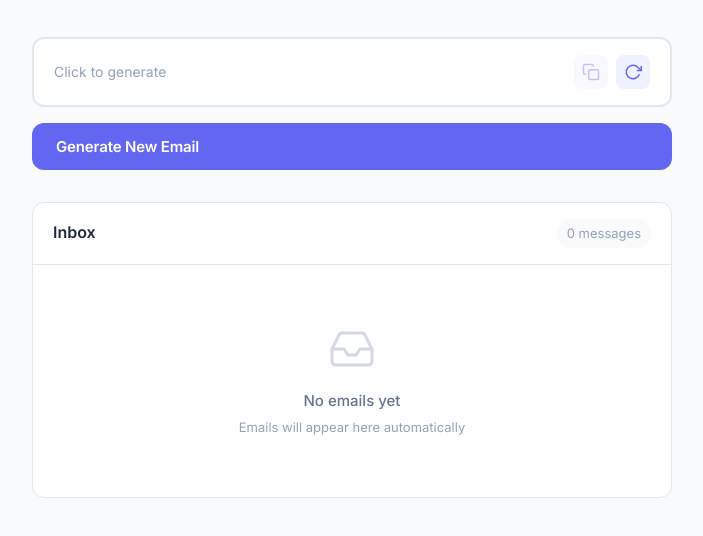
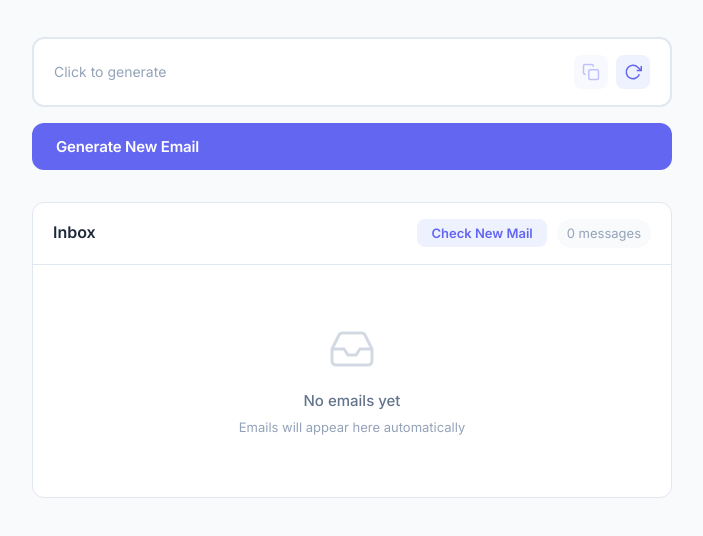
Before and after one commit to ImranDev3/tempmail, a plain HTML site: page index.html in a window 1280 px wide. Shown: the part 120-656 px from the top of the page, without its empty margins (288-991 px from the left). Drawn offline with Linux system fonts and the light colour scheme; no server answers.

Commit message:
Add check mail button + vercel config

```diff
--- a/css/style.css
+++ b/css/style.css
@@ -183,6 +183,30 @@ body {
 .inbox-header h2 {
     font-size: 16px;
     font-weight: 600;
+}
+
+.inbox-actions {
+    display: flex;
+    align-items: center;
+    gap: 10px;
+}
+
+.btn-check {
+    background: var(--primary-light);
+    color: var(--primary);
+    border: none;
+    padding: 6px 14px;
+    border-radius: 8px;
+    font-size: 13px;
+    font-weight: 600;
+    cursor: pointer;
+    font-family: inherit;
+    transition: all 0.2s;
+}
+
+.btn-check:hover {
+    background: var(--primary);
+    color: white;
 }
 
 .mail-count {
--- a/index.html
+++ b/index.html
@@ -50,7 +50,10 @@
         <section class="inbox-section">
             <div class="inbox-header">
                 <h2>Inbox</h2>
-                <span class="mail-count" id="mailCount">0 messages</span>
+                <div class="inbox-actions">
+                    <button class="btn btn-check" id="checkMailBtn">Check New Mail</button>
+                    <span class="mail-count" id="mailCount">0 messages</span>
+                </div>
             </div>
             <div class="inbox-list" id="inboxList">
                 <div class="empty-state">
--- a/js/app.js
+++ b/js/app.js
@@ -8,6 +8,7 @@ const emailDisplay = document.getElementById('emailDisplay')
 const generateBtn = document.getElementById('generateBtn')
 const copyBtn = document.getElementById('copyBtn')
 const refreshBtn = document.getElementById('refreshBtn')
+const checkMailBtn = document.getElementById('checkMailBtn')
 const inboxList = document.getElementById('inboxList')
 const mailCount = document.getElementById('mailCount')
 const emailModal = document.getElementById('emailModal')
@@ -166,6 +167,7 @@ copyBtn.addEventListener('click', () => {
     if (e?.includes('@')) navigator.clipboard.writeText(e).then(() => showToast('Copied!')).catch(() => {})
 })
 refreshBtn.addEventListener('click', () => { fetchInbox(); showToast('Checking...') })
+checkMailBtn.addEventListener('click', () => { fetchInbox(); showToast('Checking...') })
 backBtn.addEventListener('click', closeEmail)
 deleteBtn.addEventListener('click', closeEmail)
 emailModal.addEventListener('click', e => { if (e.target === emailModal) closeEmail() })
```
Also changed, not shown: vercel.json (added).
